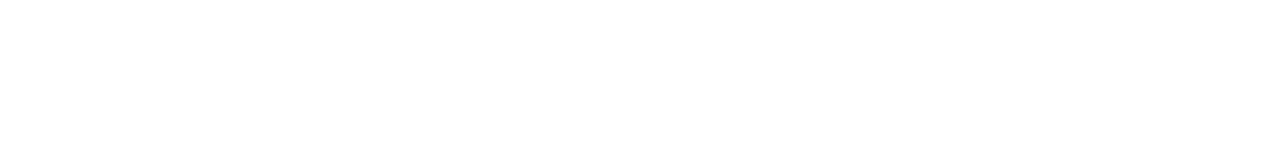
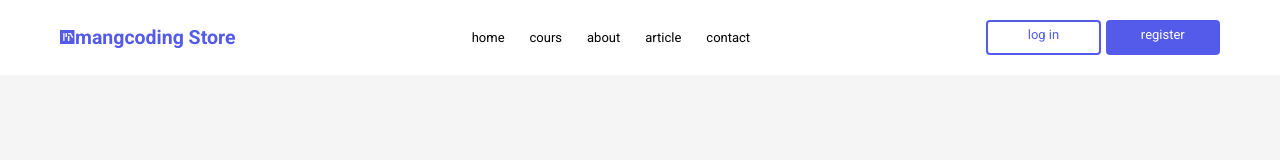
Before and after one commit to AsmaBaker/landing, a plain HTML site: page index.html in a window 1280 px wide. Drawn offline with Linux system fonts and the light colour scheme.

Commit message:
creat header

```diff
--- a/assets/css/style.css
+++ b/assets/css/style.css
@@ -1 +1,48 @@
 @import 'base.css'; /*بستدع ملف ال css عشان يتنفذ */
+
+body{
+    font-family: var(--mainFont);
+    background-color:#f5f5f5;
+}
+.header{
+    font-size: small;
+    background-color: #ffff;
+    padding: 20px 0;
+}
+.header a{
+    color: black;
+}
+.navbar h2{
+    color: var(--mainColor);
+}
+.header .nav ul{
+    display: flex;
+    justify-content: center;
+    align-items: center;
+    gap: 25px;
+}
+
+.header .auth {
+    display: flex;
+    align-items: center;
+    gap: 5px;
+    text-align: left;
+}
+
+.header .auth a{
+    width: 70px;
+    height: 20px;
+    padding: 5.3541765213012695px 20.18113136291504px;
+    border-radius: 4.118597984313965px;
+    border: 2px solid var(--mainColor);
+    text-align: center;
+}
+.header .auth .login {
+    background: #ffffff;
+    color: var(--mainColor);
+}
+
+.header .auth .register{
+    background: var(--mainColor);
+    color: #ffffff;
+}
--- a/index.html
+++ b/index.html
@@ -7,9 +7,32 @@
     <title>Document</title>
 </head>
 <body>
-   <section class="about">
-
-
-   </section>
+    <header class="header">
+        <div class="container">
+          <div class="navbar">
+            <div class="row">
+                <div class="logo">
+                    <div class="row">
+                    <img src="./assets/img/Logo.jpg" alt="">
+                    <h2>mangcoding Store</h2>
+                    </div>
+                </div>
+                <nav class="nav">
+                    <ul>
+                        <li><a href="">home</a></li>
+                        <li><a href="">cours</a></li>
+                        <li><a href="">about</a></li>
+                        <li><a href="">article</a></li>
+                        <li><a href="">contact</a></li>
+                    </ul>
+                </nav>
+                <div class="auth">
+                        <a class="login" href="">log in</a>
+                        <a class="register" href="">register</a>
+                </div>
+            </div>
+          </div>
+        </div>
+    </header>
 </body>
 </html>
```
Also changed, not shown: assets/img/Logo.jpg (added).
